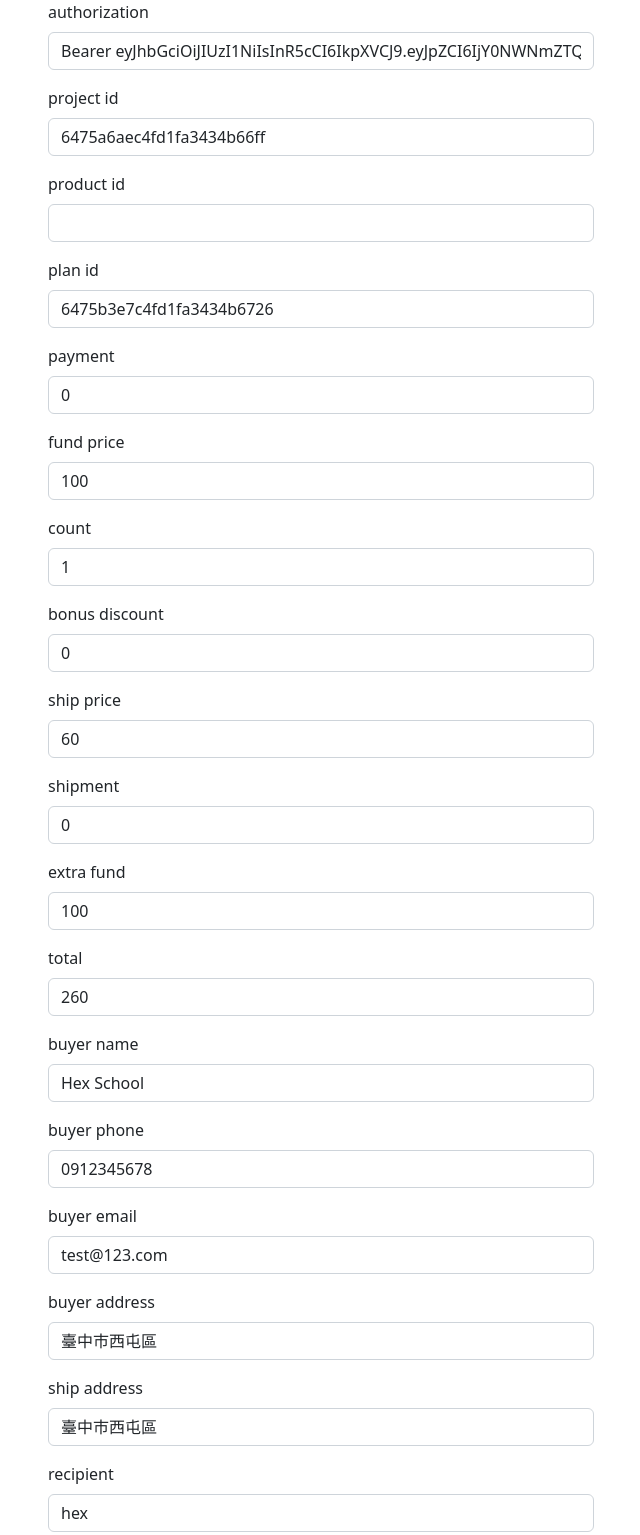
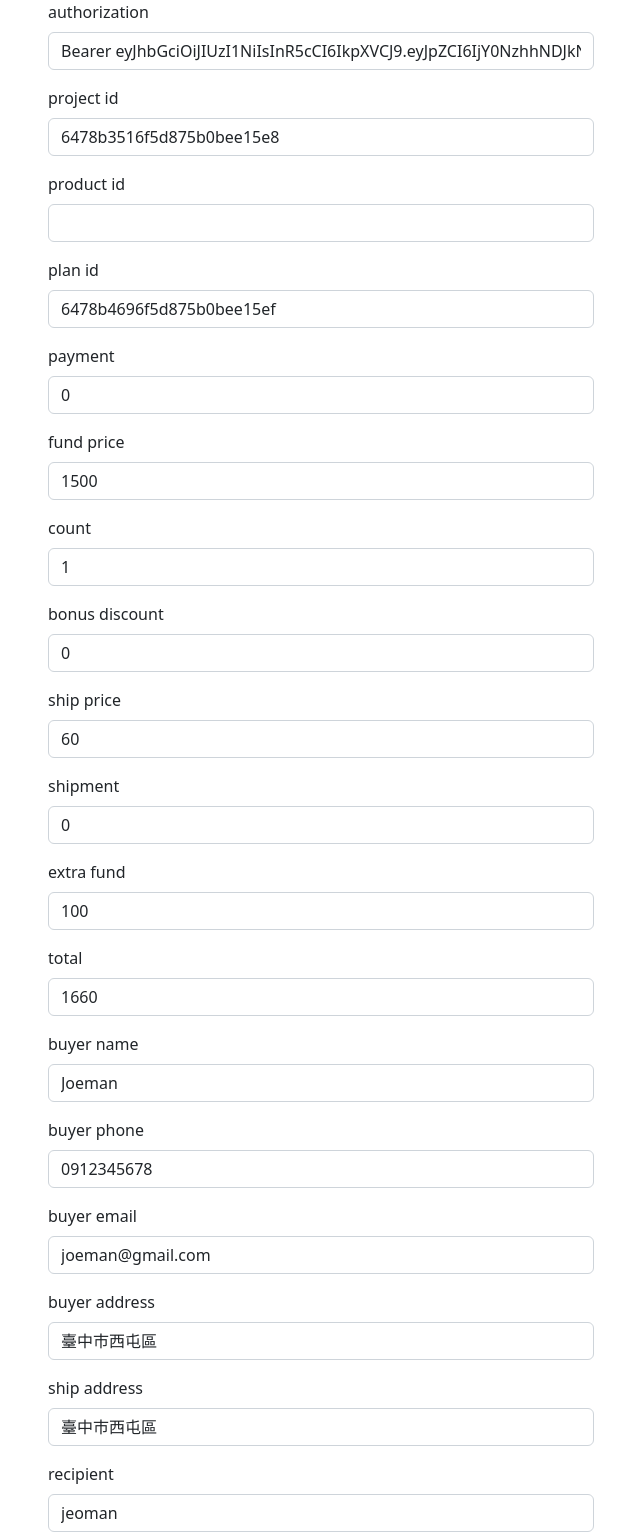
Before and after one commit to gn00678465/TripPlus-server, a website: page paymentTester.html in a window 1280 px wide. Shown: the top 1535 px of the page, without its empty margins (319-959 px from the left). Drawn offline with nearby package versions, Linux system fonts and the light colour scheme.

Commit message:
docs: change test data

```diff
--- a/paymentTester.html
+++ b/paymentTester.html
@@ -23,7 +23,7 @@
               id="authorization"
               name="authorization"
               placeholder="Bearer ......"
-              value="Bearer eyJhbGciOiJIUzI1NiIsInR5cCI6IkpXVCJ9.eyJpZCI6IjY0NWNmZTQyODEyOTI2NjEzNTY5NTZjZCIsImlhdCI6MTY4NTUxMDk3NSwiZXhwIjoxNjg2MTE1Nzc1fQ.nVUqtdoP86cA1ds6OxdSo4tq_oSIHwlrlsEAD_YAFPo"
+              value="Bearer eyJhbGciOiJIUzI1NiIsInR5cCI6IkpXVCJ9.eyJpZCI6IjY0NzhhNDJkNmY1ZDg3NWIwYmVlMTViNyIsImlhdCI6MTY4NTY4MTg0MSwiZXhwIjoxNjg2Mjg2NjQxfQ.bHVfjqecCoyTc-SpQZxCsGrV2y4d3h9PJ3JOa0Gi4Js"
             />
           </div>
           <form id="test-form">
@@ -35,7 +35,7 @@
                 id="project-id"
                 name="projectId"
                 placeholder=""
-                value="6475a6aec4fd1fa3434b66ff"
+                value="6478b3516f5d875b0bee15e8"
               />
             </div>
             <div class="mb-3">
@@ -56,7 +56,7 @@
                 id="plan-id"
                 name="planId"
                 placeholder=""
-                value="6475b3e7c4fd1fa3434b6726"
+                value="6478b4696f5d875b0bee15ef"
               />
             </div>
             <div class="mb-3">
@@ -78,7 +78,7 @@
                 id="fund-price"
                 name="fundPrice"
                 placeholder="回饋方案金額"
-                value="100"
+                value="1500"
               />
             </div>
             <div class="mb-3">
@@ -146,7 +146,7 @@
                 id="total"
                 name="total"
                 placeholder="總金額"
-                value="260"
+                value="1660"
               />
             </div>
             <div class="mb-3">
@@ -157,7 +157,7 @@
                 id="buyer-name"
                 name="buyerName"
                 placeholder="購買人姓名"
-                value="Hex School"
+                value="Joeman"
               />
             </div>
             <div class="mb-3">
@@ -179,7 +179,7 @@
                 id="buyer-email"
                 name="buyerEmail"
                 placeholder="購買人 email"
-                value="test@123.com"
+                value="joeman@gmail.com"
               />
             </div>
             <div class="mb-3">
@@ -214,7 +214,7 @@
                 id="recipient"
                 name="recipient"
                 placeholder="收件人"
-                value="hex"
+                value="jeoman"
               />
             </div>
             <div class="mb-3">
@@ -240,7 +240,7 @@
                 id="recipient-email"
                 name="recipientEmail"
                 placeholder="收件人 email"
-                value="test@123.com"
+                value="jeoman@gmail.com"
               />
             </div>
             <div class="mb-3">
```
